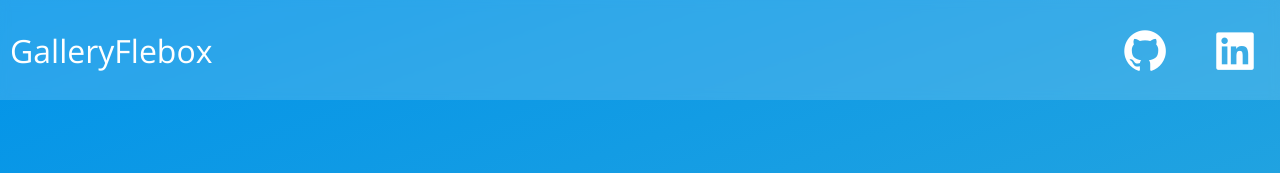
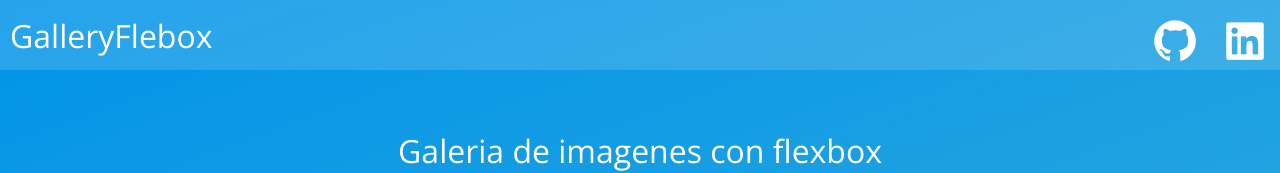
Before and after one commit to Antonio-code2/FlexboxGallery, a plain HTML site: page index.html in a window 1280 px wide. Shown: the top 173 px of the page. Drawn offline with nearby package versions, Linux system fonts and the light colour scheme.

Commit message:
modificacion del header

```diff
--- a/css/style.css
+++ b/css/style.css
@@ -15,9 +15,10 @@ header{
   display: flex;
   justify-content: space-between;
   width: 100%;
-  height: 100px;
+  height: 70px;
   background-color:rgba(255, 255, 255, .15);
   backdrop-filter: blur(5px);
+  position: fixed;
 }
 .logo{
   position: relative;
@@ -37,7 +38,7 @@ header{
   justify-content: flex-end;
 }
 .social a{
-margin: 20px;
+margin: 10px;
 text-decoration: none;
 font-size: 50px;
 color: white;
```
